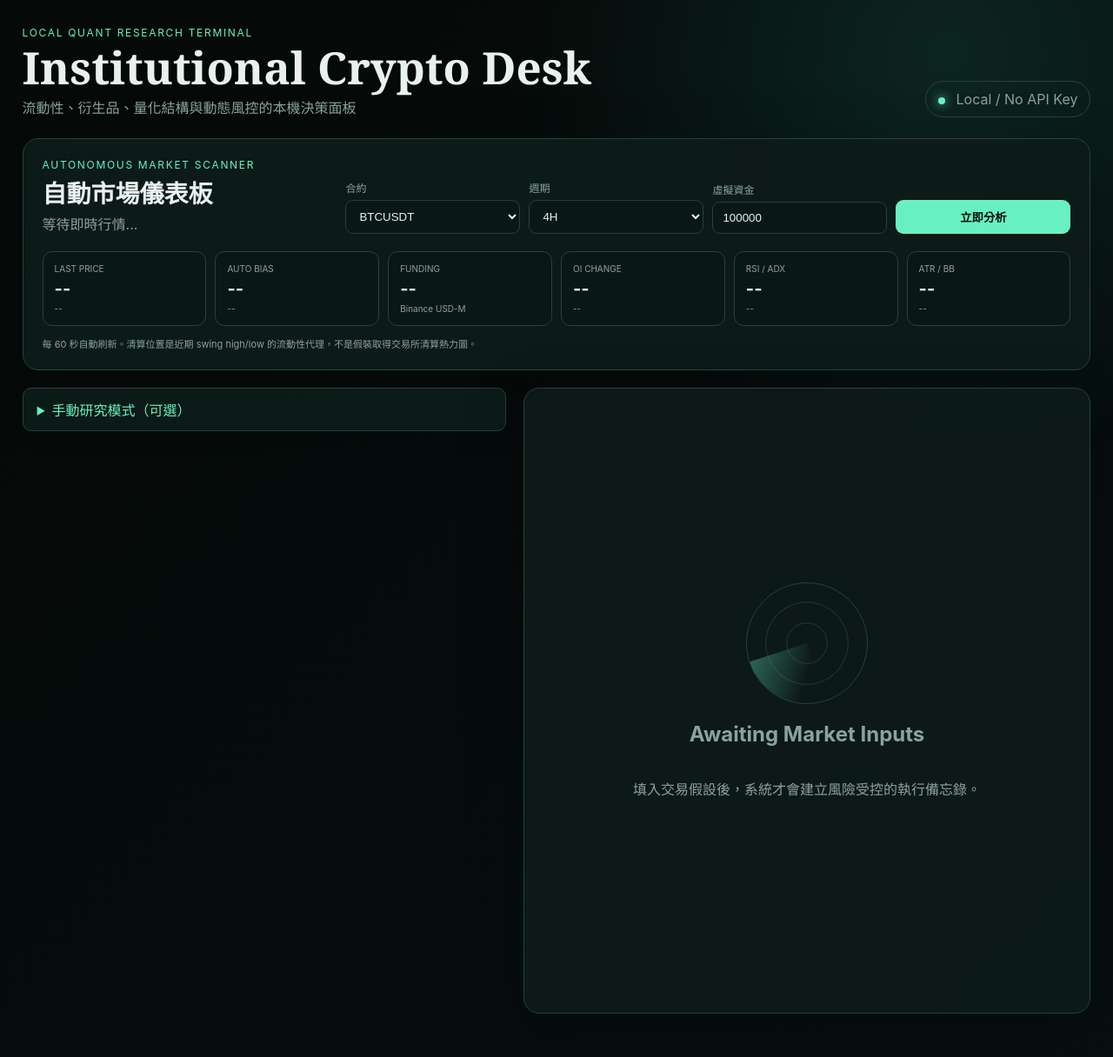
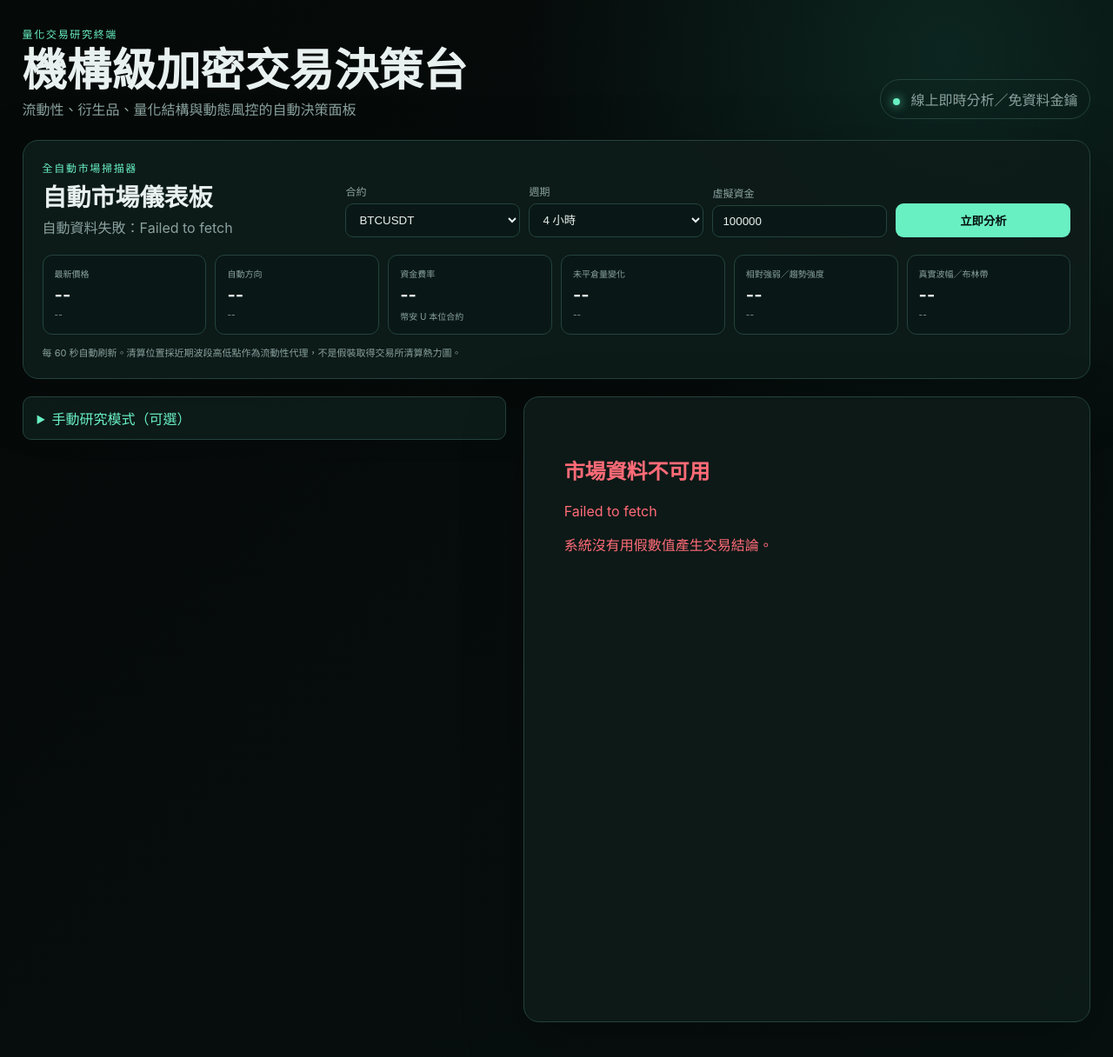
Before and after one commit to a61103mail/CryptoInstitutionalDesk, a Flask app: page / in a window 1280 px wide. Shown: the top 1216 px of the page at 87% size. Before the commit the page ends 1181 px from the top, so only its background shows below. Run offline with Flask 3, Linux system fonts and the light colour scheme.

Commit message:
Localize dashboard and fix automatic refresh
Co-authored-by: Copilot <223556219+Copilot@users.noreply.github.com>
Copilot-Session: cb291249-a9f2-42dc-ad3d-e922f0ca5

```diff
--- a/src/crypto_desk/static/app.js
+++ b/src/crypto_desk/static/app.js
@@ -19,7 +19,22 @@ function formData() {
 }
 
 const tone = score => score > .15 ? "positive" : score < -.15 ? "negative" : "neutral";
-const money = value => new Intl.NumberFormat("en-US", { maximumFractionDigits: 2 }).format(value);
+const money = value => new Intl.NumberFormat("zh-TW", { maximumFractionDigits: 2 }).format(value);
+const directionText = direction => ({
+  long: "做多",
+  short: "做空",
+  "delta-neutral": "市場中性",
+  observe: "觀望"
+})[direction] || direction;
+const timeframeText = timeframe => ({
+  "15m": "15 分鐘",
+  "1h": "1 小時",
+  "1H": "1 小時",
+  "4h": "4 小時",
+  "4H": "4 小時",
+  "1d": "日線",
+  "Daily": "日線"
+})[timeframe] || timeframe;
 
 function render(r) {
   const input = r.input;
@@ -32,26 +47,26 @@ function render(r) {
     <div class="section"><h3>3. 戰術執行面板</h3>
       <p><i>虛擬資金推演，不構成財務建議</i></p>
       <div class="cards">
-        <div class="card"><span>ENTRY ZONE</span><b>${execution.entry_zone}</b><small>${execution.entry_style}</small></div>
-        <div class="card"><span>HARD SL</span><b class="negative">${execution.stop}</b><small>${execution.stop_reason}</small></div>
-        <div class="card"><span>R:R</span><b>${execution.rr}:1</b><small>${execution.rr < 2.5 ? "低於門檻，否決" : "通過 1:2.5 門檻"}</small></div>
-        <div class="card"><span>TP1</span><b>${execution.tp1}</b><small>防守型止盈</small></div>
-        <div class="card"><span>TP2</span><b>${execution.tp2}</b><small>主要流動性目標</small></div>
-        <div class="card"><span>TP3</span><b>${execution.tp3}</b><small>移動止損管理</small></div>
+        <div class="card"><span>進場區間</span><b>${execution.entry_zone}</b><small>${execution.entry_style}</small></div>
+        <div class="card"><span>硬止損</span><b class="negative">${execution.stop}</b><small>${execution.stop_reason}</small></div>
+        <div class="card"><span>風險報酬比</span><b>${execution.rr}:1</b><small>${execution.rr < 2.5 ? "低於門檻，否決" : "通過 1:2.5 門檻"}</small></div>
+        <div class="card"><span>第一止盈</span><b>${execution.tp1}</b><small>防守型止盈</small></div>
+        <div class="card"><span>第二止盈</span><b>${execution.tp2}</b><small>主要流動性目標</small></div>
+        <div class="card"><span>第三止盈</span><b>${execution.tp3}</b><small>移動止損管理</small></div>
       </div>
-      <p>ATR：${execution.atr}${execution.atr_inferred ? "（缺值，以價格 2% 情境推估）" : ""}</p>
+      <p>真實波動幅度：${execution.atr}${execution.atr_inferred ? "（缺值，以價格 2% 情境推估）" : ""}</p>
     </div>
     <div class="section"><h3>部位與風險</h3>
       <div class="cards">
-        <div class="card"><span>風險預算</span><b>${risk.risk_budget_pct}%</b><small>1/4 Kelly，硬上限 1%</small></div>
+        <div class="card"><span>風險預算</span><b>${risk.risk_budget_pct}%</b><small>四分之一凱利公式，硬上限 1%</small></div>
         <div class="card"><span>名目曝險</span><b>${risk.exposure_pct}%</b><small>${risk.classification}</small></div>
-        <div class="card"><span>95% VaR 情境</span><b>$${money(risk.var95)}</b><small>Beta ${risk.beta_used} / ATR 模型</small></div>
+        <div class="card"><span>95% 風險值情境</span><b>$${money(risk.var95)}</b><small>貝塔係數 ${risk.beta_used}／真實波幅模型</small></div>
       </div>
     </div>` : "";
   reportNode.classList.remove("empty");
   reportNode.innerHTML = `
     <div class="memo-head"><div><div class="eyebrow">📊 機構級交易決策備忘錄</div>
-      <h2>${input.asset} · ${input.timeframe} · ${input.direction.toUpperCase()}</h2>
+      <h2>${input.asset} · ${timeframeText(input.timeframe)} · ${directionText(input.direction)}</h2>
       <div class="verdict ${r.verdict.toLowerCase()}">${r.verdict_zh}</div></div>
       <div class="probability">模型化勝率估計<b>${r.probability}%</b>完整度 ${r.completeness ?? 100}%</div></div>
     <div class="section"><h3>1. 執行結論</h3><p>${r.summary}</p>
@@ -71,17 +86,17 @@ function updateLive(report) {
   const market = report.market;
   if (!market) return;
   document.querySelector("#live-price").textContent = money(market.price);
-  document.querySelector("#live-change").textContent = `${market.change24h >= 0 ? "+" : ""}${market.change24h.toFixed(2)}% / 24H`;
-  document.querySelector("#live-bias").textContent = report.input.direction.toUpperCase();
+  document.querySelector("#live-change").textContent = `${market.change24h >= 0 ? "+" : ""}${market.change24h.toFixed(2)}%／24 小時`;
+  document.querySelector("#live-bias").textContent = directionText(report.input.direction);
   document.querySelector("#live-bias").className = report.input.direction === "long" ? "positive" : "negative";
-  document.querySelector("#live-score").textContent = `confluence ${report.score}`;
+  document.querySelector("#live-score").textContent = `共振分數 ${report.score}`;
   document.querySelector("#live-funding").textContent = `${market.fundingRate.toFixed(4)}%`;
   document.querySelector("#live-oi").textContent = `${market.oiChange >= 0 ? "+" : ""}${market.oiChange.toFixed(2)}%`;
   document.querySelector("#live-oi-value").textContent = `$${money(market.oiValue)}`;
   document.querySelector("#live-rsi-adx").textContent = `${market.rsi.toFixed(1)} / ${market.adx.toFixed(1)}`;
-  document.querySelector("#live-regime").textContent = market.adx >= 25 ? "TREND" : "RANGE / TRANSITION";
+  document.querySelector("#live-regime").textContent = market.adx >= 25 ? "趨勢市場" : "震盪／轉換市場";
   document.querySelector("#live-atr").textContent = money(market.atr);
-  document.querySelector("#live-bb").textContent = `BB width ${market.bbWidthPct.toFixed(2)}%`;
+  document.querySelector("#live-bb").textContent = `布林帶寬度 ${market.bbWidthPct.toFixed(2)}%`;
 }
 
 async function runAutomatic() {
@@ -107,18 +122,13 @@ async function runAutomatic() {
 form.addEventListener("submit", async event => {
   event.preventDefault();
   button.disabled = true;
-  button.textContent = "CALCULATING RISK...";
+  button.textContent = "正在計算風險...";
   try {
     const response = await fetch("/api/analyze", {
       method: "POST", headers: {"Content-Type": "application/json"},
       body: JSON.stringify(formData())
     });
 
-    autoButton.addEventListener("click", runAutomatic);
-    document.querySelector("#auto-symbol").addEventListener("change", runAutomatic);
-    document.querySelector("#auto-interval").addEventListener("change", runAutomatic);
-    runAutomatic();
-    setInterval(runAutomatic, 60_000);
     const result = await response.json();
     if (!result.ok) throw new Error(result.error || "分析失敗");
     render(result.report);
@@ -127,6 +137,12 @@ form.addEventListener("submit", async event => {
     reportNode.innerHTML = `<div class="error"><h2>輸入無效</h2><p>${error.message}</p></div>`;
   } finally {
     button.disabled = false;
-    button.textContent = "RUN INSTITUTIONAL ANALYSIS";
+    button.textContent = "執行機構級分析";
   }
 });
+
+autoButton.addEventListener("click", runAutomatic);
+document.querySelector("#auto-symbol").addEventListener("change", runAutomatic);
+document.querySelector("#auto-interval").addEventListener("change", runAutomatic);
+runAutomatic();
+setInterval(runAutomatic, 60_000);
--- a/src/crypto_desk/static/auto_engine.js
+++ b/src/crypto_desk/static/auto_engine.js
@@ -6,7 +6,7 @@ window.AutoDesk = (() => {
     const timer = setTimeout(() => controller.abort(), 12000);
     try {
       const response = await fetch(`${BASE}${path}`, { signal: controller.signal });
-      if (!response.ok) throw new Error(`Binance HTTP ${response.status}`);
+      if (!response.ok) throw new Error(`幣安資料請求失敗（狀態碼 ${response.status}）`);
       return await response.json();
     } finally {
       clearTimeout(timer);
@@ -144,7 +144,7 @@ window.AutoDesk = (() => {
     );
     const swings = candles.slice(-49, -1);
     return {
-      source: "Binance USD-M Futures public API",
+      source: "幣安 U 本位合約公開資料介面",
       fetchedAt: new Date().toISOString(),
       symbol: symbol.toUpperCase(),
       interval,
@@ -177,20 +177,20 @@ window.AutoDesk = (() => {
     };
     const bullishEma = market.ema20 > market.ema50 && market.ema50 > market.ema200;
     const bearishEma = market.ema20 < market.ema50 && market.ema50 < market.ema200;
-    add("EMA 20/50/200", bullishEma ? 1.4 : bearishEma ? -1.4 : 0,
+    add("指數移動平均線 20／50／200", bullishEma ? 1.4 : bearishEma ? -1.4 : 0,
       bullishEma ? "多頭排列" : bearishEma ? "空頭排列" : "均線糾結");
-    add("MACD", market.macdLine > market.macdSignal ? 1 : -1,
+    add("平滑異同移動平均", market.macdLine > market.macdSignal ? 1 : -1,
       market.macdLine > market.macdSignal ? "動能柱偏多" : "動能柱偏空");
-    add("RSI", market.rsi > 72 ? -.7 : market.rsi < 28 ? .7 : market.rsi >= 50 ? .35 : -.35,
-      `RSI ${market.rsi.toFixed(1)}`);
-    add("ADX", market.adx >= 25 ? Math.sign(bias || market.change24h) * .7 : 0,
-      `ADX ${market.adx.toFixed(1)}，${market.adx >= 25 ? "趨勢市" : "震盪市"}`);
-    add("CVD Proxy", market.cvdProxy >= 0 ? .8 : -.8,
+    add("相對強弱指標", market.rsi > 72 ? -.7 : market.rsi < 28 ? .7 : market.rsi >= 50 ? .35 : -.35,
+      `相對強弱數值 ${market.rsi.toFixed(1)}`);
+    add("平均趨向指標", market.adx >= 25 ? Math.sign(bias || market.change24h) * .7 : 0,
+      `趨勢強度 ${market.adx.toFixed(1)}，${market.adx >= 25 ? "趨勢市" : "震盪市"}`);
+    add("累積成交量差代理", market.cvdProxy >= 0 ? .8 : -.8,
       market.cvdProxy >= 0 ? "近 40 根主動量偏買方" : "近 40 根主動量偏賣方", "derivatives");
-    add("OI / Price", Math.sign(market.change24h) * (market.oiChange >= 0 ? .8 : .25),
-      `價格 ${market.change24h.toFixed(2)}%，OI ${market.oiChange.toFixed(2)}%`, "derivatives");
+    add("未平倉量／價格", Math.sign(market.change24h) * (market.oiChange >= 0 ? .8 : .25),
+      `價格 ${market.change24h.toFixed(2)}%，未平倉量 ${market.oiChange.toFixed(2)}%`, "derivatives");
     const crowded = Math.abs(market.fundingRate) >= .05;
-    add("Funding", crowded ? -Math.sign(market.fundingRate) : -Math.sign(market.fundingRate) * .2,
+    add("資金費率", crowded ? -Math.sign(market.fundingRate) : -Math.sign(market.fundingRate) * .2,
       `${market.fundingRate.toFixed(4)}%${crowded ? "，擁擠" : ""}`, "derivatives");
 
     const direction = bias >= 0 ? "long" : "short";
@@ -224,18 +224,18 @@ window.AutoDesk = (() => {
       market,
       input: { asset: market.symbol.replace("USDT", ""), timeframe: market.interval, direction },
       verdict, verdict_zh: verdictZh, probability, score: +bias.toFixed(2), completeness: 91,
-      summary: `${direction === "long" ? "多頭" : "空頭"}自動偏向；EMA、動能、OI、Funding 與訂單流代理合成分數 ${bias.toFixed(2)}。`,
-      missing: ["真實清算熱力圖", "宏觀新聞 priced-in 人工判讀"],
+      summary: `${direction === "long" ? "多頭" : "空頭"}自動偏向；指數均線、動能、未平倉量、資金費率與訂單流代理合成分數 ${bias.toFixed(2)}。`,
+      missing: ["真實清算熱力圖", "宏觀新聞是否提前定價的人工判讀"],
       signals,
       breakdown: {
-        whale: `OI ${market.oiChange.toFixed(2)}%，Funding ${market.fundingRate.toFixed(4)}%；上方 ${format(market.liquidityAbove)}、下方 ${format(market.liquidityBelow)} 為近期 swing 流動性代理。`,
-        quant: `EMA20 ${format(market.ema20)} / EMA50 ${format(market.ema50)} / EMA200 ${format(market.ema200)}；RSI ${market.rsi.toFixed(1)}、ADX ${market.adx.toFixed(1)}、BB ${bbState}。`,
-        macro: `與 BTC 報酬相關性 ${market.correlation.toFixed(2)}、Beta ${market.beta.toFixed(2)}。未接新聞 API，不虛構宏觀事件。`
+        whale: `未平倉量變化 ${market.oiChange.toFixed(2)}%，資金費率 ${market.fundingRate.toFixed(4)}%；上方 ${format(market.liquidityAbove)}、下方 ${format(market.liquidityBelow)} 為近期波段流動性代理。`,
+        quant: `20 期指數移動平均線 ${format(market.ema20)}／50 期 ${format(market.ema50)}／200 期 ${format(market.ema200)}；相對強弱 ${market.rsi.toFixed(1)}、趨勢強度 ${market.adx.toFixed(1)}、布林帶 ${bbState}。`,
+        macro: `與 BTC 報酬相關性 ${market.correlation.toFixed(2)}、貝塔係數 ${market.beta.toFixed(2)}。未接新聞資料介面，不虛構宏觀事件。`
       },
       execution: {
         entry_zone: `${format(entry - market.atr * .15)} – ${format(entry + market.atr * .10)}`,
-        entry_style: market.adx >= 25 ? "分批限價，右側確認加倉" : "只在 ADX/結構確認後進場",
-        stop: format(stop), stop_reason: "穿越 1.1 ATR 並破壞自動方向結構。",
+        entry_style: market.adx >= 25 ? "分批限價，右側確認加倉" : "只在趨勢強度／結構確認後進場",
+        stop: format(stop), stop_reason: "穿越 1.1 倍真實波動幅度並破壞自動方向結構。",
         tp1: format(tp1), tp2: format(tp2), tp3: format(tp3), rr: +rr.toFixed(2),
         atr: format(market.atr), atr_inferred: false
       },
@@ -247,9 +247,9 @@ window.AutoDesk = (() => {
       },
       guardrails: [
         `資料來源：${market.source}；更新時間 ${new Date(market.fetchedAt).toLocaleString()}`,
-        "自動分析不包含新聞語意、鏈上巨鯨地址與真實清算熱力圖，不得把 swing proxy 當成交易所清算數據。",
-        "TP1 達成且形成新 HL/LH 後才推保本；未確認前禁止 FOMO 追價。",
-        `Beta ${market.beta.toFixed(2)}；BTC 急跌時必須按相關性風險縮倉。`
+        "自動分析不包含新聞語意、鏈上巨鯨地址與真實清算熱力圖，不得把波段高低點代理當成交易所清算數據。",
+        "第一止盈達成且形成新的高低點結構後才推保本；未確認前禁止追漲殺跌。",
+        `貝塔係數 ${market.beta.toFixed(2)}；BTC 急跌時必須按相關性風險縮倉。`
       ],
       disclaimer: "虛擬資金推演，不構成財務建議。"
     };
--- a/src/crypto_desk/templates/index.html
+++ b/src/crypto_desk/templates/index.html
@@ -3,24 +3,24 @@
 <head>
   <meta charset="utf-8">
   <meta name="viewport" content="width=device-width, initial-scale=1">
-  <title>Institutional Crypto Desk</title>
+  <title>機構級加密交易決策台</title>
   <link rel="stylesheet" href="static/styles.css">
 </head>
 <body>
   <div class="shell">
     <header>
       <div>
-        <div class="eyebrow">LOCAL QUANT RESEARCH TERMINAL</div>
-        <h1>Institutional Crypto Desk</h1>
-        <p>流動性、衍生品、量化結構與動態風控的本機決策面板</p>
+        <div class="eyebrow">量化交易研究終端</div>
+        <h1>機構級加密交易決策台</h1>
+        <p>流動性、衍生品、量化結構與動態風控的自動決策面板</p>
       </div>
-      <div class="status"><span></span> Local / No API Key</div>
+      <div class="status"><span></span> 線上即時分析／免資料金鑰</div>
     </header>
 
     <section class="panel auto-console">
       <div class="auto-head">
         <div>
-          <div class="eyebrow">AUTONOMOUS MARKET SCANNER</div>
+          <div class="eyebrow">全自動市場掃描器</div>
           <h2>自動市場儀表板</h2>
           <p id="feed-status">等待即時行情...</p>
         </div>
@@ -33,8 +33,8 @@
           </label>
           <label>週期
             <select id="auto-interval">
-              <option value="15m">15m</option><option value="1h">1H</option>
-              <option value="4h" selected>4H</option><option value="1d">Daily</option>
+              <option value="15m">15 分鐘</option><option value="1h">1 小時</option>
+              <option value="4h" selected>4 小時</option><option value="1d">日線</option>
             </select>
           </label>
           <label>虛擬資金
@@ -44,14 +44,14 @@
         </div>
       </div>
       <div class="live-grid">
-        <div class="live-card"><span>LAST PRICE</span><b id="live-price">--</b><small id="live-change">--</small></div>
-        <div class="live-card"><span>AUTO BIAS</span><b id="live-bias">--</b><small id="live-score">--</small></div>
-        <div class="live-card"><span>FUNDING</span><b id="live-funding">--</b><small>Binance USD-M</small></div>
-        <div class="live-card"><span>OI CHANGE</span><b id="live-oi">--</b><small id="live-oi-value">--</small></div>
-        <div class="live-card"><span>RSI / ADX</span><b id="live-rsi-adx">--</b><small id="live-regime">--</small></div>
-        <div class="live-card"><span>ATR / BB</span><b id="live-atr">--</b><small id="live-bb">--</small></div>
+        <div class="live-card"><span>最新價格</span><b id="live-price">--</b><small id="live-change">--</small></div>
+        <div class="live-card"><span>自動方向</span><b id="live-bias">--</b><small id="live-score">--</small></div>
+        <div class="live-card"><span>資金費率</span><b id="live-funding">--</b><small>幣安 U 本位合約</small></div>
+        <div class="live-card"><span>未平倉量變化</span><b id="live-oi">--</b><small id="live-oi-value">--</small></div>
+        <div class="live-card"><span>相對強弱／趨勢強度</span><b id="live-rsi-adx">--</b><small id="live-regime">--</small></div>
+        <div class="live-card"><span>真實波幅／布林帶</span><b id="live-atr">--</b><small id="live-bb">--</small></div>
       </div>
-      <p class="feed-foot">每 60 秒自動刷新。清算位置是近期 swing high/low 的流動性代理，不是假裝取得交易所清算熱力圖。</p>
+      <p class="feed-foot">每 60 秒自動刷新。清算位置採近期波段高低點作為流動性代理，不是假裝取得交易所清算熱力圖。</p>
     </section>
 
     <main>
@@ -62,12 +62,12 @@
         <div class="grid three">
           <label>標的<input name="asset" value="BTC" required></label>
           <label>方向<select name="direction">
-            <option value="long">Long</option><option value="short">Short</option>
-            <option value="delta-neutral">Delta-Neutral</option>
+            <option value="long">做多</option><option value="short">做空</option>
+            <option value="delta-neutral">市場中性</option>
             <option value="observe">觀望</option>
           </select></label>
           <label>週期<select name="timeframe">
-            <option>15m</option><option>1H</option><option selected>4H</option><option>Daily</option>
+            <option>15 分鐘</option><option>1 小時</option><option selected>4 小時</option><option>日線</option>
           </select></label>
           <label>當前價格<input name="current_price" type="number" step="any" required></label>
           <label>虛擬資金規模<input name="account_size" type="number" step="any" value="100000"></label>
@@ -77,57 +77,57 @@
         <div class="panel-title"><b>02</b> 宏觀與輪動</div>
         <div class="grid three">
           <label>宏觀風險偏好<select name="macro_bias">
-            <option value="neutral">未知／中性</option><option value="risk_on">Risk-On</option>
-            <option value="risk_off">Risk-Off</option>
+            <option value="neutral">未知／中性</option><option value="risk_on">偏好風險資產</option>
+            <option value="risk_off">規避風險資產</option>
           </select></label>
           <label>板塊資金流<select name="sector_flow">
             <option value="unknown">未知</option><option value="inflow">流入／吸血</option>
             <option value="outflow">流出</option>
           </select></label>
           <label>BTC 趨勢<select name="btc_trend">
-            <option value="unknown">未知</option><option value="bullish">Bullish</option>
-            <option value="bearish">Bearish</option>
+            <option value="unknown">未知</option><option value="bullish">多頭</option>
+            <option value="bearish">空頭</option>
           </select></label>
           <label>BTC 相關係數<input name="btc_correlation" type="number" min="-1" max="1" step=".01" placeholder="例如 0.78"></label>
-          <label>Beta<input name="beta" type="number" step=".01" placeholder="例如 1.5"></label>
+          <label>貝塔係數<input name="beta" type="number" step=".01" placeholder="例如 1.5"></label>
         </div>
-        <label>宏觀／新聞<textarea name="macro_news" placeholder="CPI、FOMC、代幣解鎖、ETF 流量、科技股波動..."></textarea></label>
+        <label>宏觀／新聞<textarea name="macro_news" placeholder="消費者物價指數、聯準會決策會議、代幣解鎖、指數型基金流量、科技股波動..."></textarea></label>
 
         <div class="panel-title"><b>03</b> 量化與市場結構</div>
         <div class="grid three">
-          <label>EMA 結構<select name="ema_structure">
+          <label>指數移動平均線結構<select name="ema_structure">
             <option value="unknown">未知</option><option value="bullish">多頭排列</option>
             <option value="bearish">空頭排列</option><option value="mixed">糾結</option>
           </select></label>
-          <label>RSI<input name="rsi" type="number" min="0" max="100" step=".1"></label>
-          <label>MACD<select name="macd">
+          <label>相對強弱指標<input name="rsi" type="number" min="0" max="100" step=".1"></label>
+          <label>平滑異同移動平均<select name="macd">
             <option value="unknown">未知</option><option value="bullish">多頭／金叉</option>
             <option value="bearish">空頭／死叉</option>
           </select></label>
-          <label>ADX<input name="adx" type="number" min="0" step=".1"></label>
+          <label>平均趨向指標<input name="adx" type="number" min="0" step=".1"></label>
           <label>布林帶<select name="bb_state">
             <option value="unknown">未知</option><option value="squeeze">極度收斂</option>
             <option value="upper">上軌附近</option><option value="lower">下軌附近</option>
             <option value="middle">中軌附近</option>
           </select></label>
-          <label>ATR（價格單位）<input name="atr" type="number" min="0" step="any" placeholder="留空則以 2% 推估"></label>
+          <label>真實波動幅度（價格單位）<input name="atr" type="number" min="0" step="any" placeholder="留空則以 2% 推估"></label>
         </div>
 
         <div class="panel-title"><b>04</b> 衍生品與訂單流</div>
         <div class="grid three">
           <label>24H 價格變化 %<input name="price_change_24h" type="number" step=".01"></label>
           <label>資金費率 %<input name="funding_rate" type="number" step=".0001"></label>
-          <label>OI 變化 %<input name="oi_change" type="number" step=".01"></label>
-          <label>CVD<select name="cvd">
+          <label>未平倉量變化 %<input name="oi_change" type="number" step=".01"></label>
+          <label>累積成交量差<select name="cvd">
             <option value="unknown">未知</option><option value="bullish">買方主導</option>
             <option value="bearish">賣方主導</option>
           </select></label>
           <label>上方清算池價格<input name="liquidation_above" type="number" step="any"></label>
           <label>下方清算池價格<input name="liquidation_below" type="number" step="any"></label>
         </div>
-        <label>其他結構／OB／FVG 備註<textarea name="notes" placeholder="HH/HL、LH/LL、Order Block、FVG、事件 priced-in 判斷..."></textarea></label>
+        <label>其他結構／訂單塊／公允價值缺口備註<textarea name="notes" placeholder="高低點結構、訂單塊、公允價值缺口、事件是否提前定價..."></textarea></label>
 
-        <button class="analyze" type="submit">RUN INSTITUTIONAL ANALYSIS</button>
+        <button class="analyze" type="submit">執行機構級分析</button>
         <p class="fineprint">虛擬資金推演，不構成財務建議。系統不會捏造未輸入的即時市場資料。</p>
       </form>
       </details>
@@ -135,7 +135,7 @@
       <section id="report" class="panel report-panel empty">
         <div class="empty-state">
           <div class="radar"></div>
-          <h2>Awaiting Market Inputs</h2>
+          <h2>等待市場資料</h2>
           <p>填入交易假設後，系統才會建立風險受控的執行備忘錄。</p>
         </div>
       </section>
```
Also changed, not shown: docs/index.html (+34 -34 lines), docs/static/app.js (+39 -23 lines), docs/static/auto_engine.js (+22 -22 lines), tests/test_app.py (+1 -1 lines), README.md.
